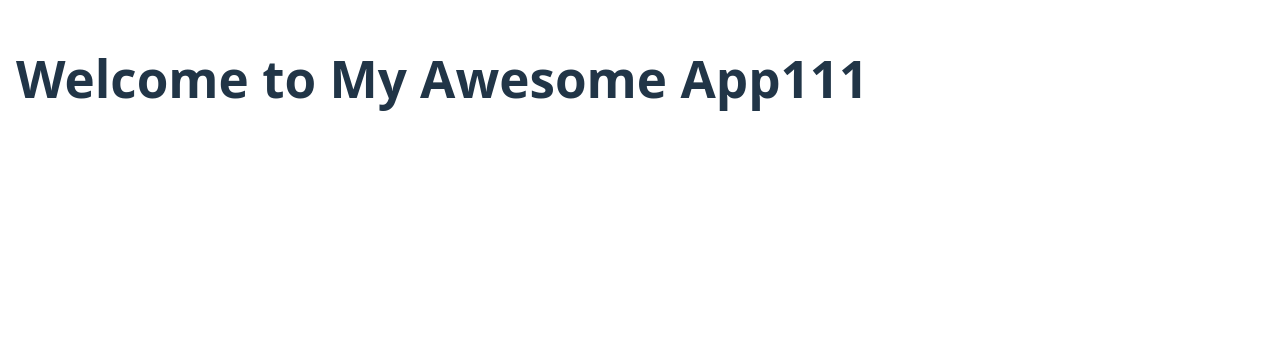
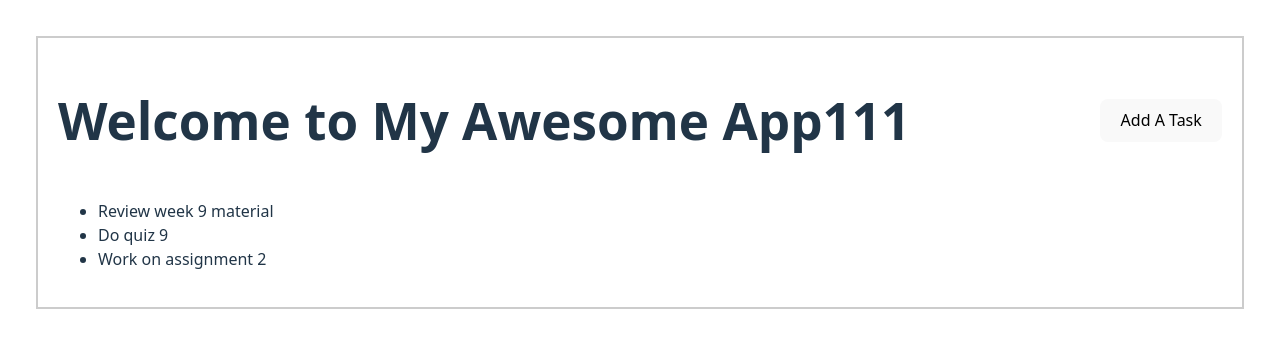
Before and after one commit to ytzytz2024/cs5610, a React (Vite) app in the folder week9/vite-project/: page / in a window 1280 px wide. Shown: the top 348 px of the page. Built offline with nearby package versions, Linux system fonts and the light colour scheme.

Commit message:
Refactor App component to include task list and enhance Header with styling

```diff
--- a/week9/vite-project/src/App.jsx
+++ b/week9/vite-project/src/App.jsx
@@ -1,50 +1,37 @@
-/*
-import { useState } from 'react'
-import reactLogo from './assets/react.svg'
-import viteLogo from '/vite.svg'
-import './App.css'
-
-function App() {
-  const [count, setCount] = useState(0)
-
-  return (
-    <>
-      <div>
-        <a href="https://vite.dev" target="_blank">
-          <img src={viteLogo} className="logo" alt="Vite logo" />
-        </a>
-        <a href="https://react.dev" target="_blank">
-          <img src={reactLogo} className="logo react" alt="React logo" />
-        </a>
-      </div>
-      <h1>Vite + React</h1>
-      <div className="card">
-        <button onClick={() => setCount((count) => count + 1)}>
-          count is {count}
-        </button>
-        <p>
-          Edit <code>src/App.jsx</code> and save to test HMR
-          I did edit it!
-        </p>
-      </div>
-      <p className="read-the-docs">
-        Click on the Vite and React logos to learn more
-      </p>
-    </>
-  )
-}
-
-export default App
-*/
-
 import React from 'react'
 import Header from './components/Header'
 
 export default function App() {
   const appName = 'My Awesome App111'
+  const tasks = [
+    {
+      id: 1,
+      title: "Review week 9 material",
+      date: "June 4th at 1 pm",
+    },
+    {
+      id: 2,
+      title: "Do quiz 9",
+      date: "June 4th at 6 pm",
+    },
+    {
+      id: 3,
+      title: "Work on assignment 2",
+      date: "June 5th at 8 am",
+    },
+  ];
   return (
-    <div>
+    <div className = "appContainer">
       <Header myAppName={appName} version={2}/>
+      <ul>
+
+        {tasks.map((task) => (
+          <li key={task.id}>
+            {task.title}
+          </li>
+        ))}
+      </ul>
+
     </div>
   )
 }
--- a/week9/vite-project/src/components/Header.jsx
+++ b/week9/vite-project/src/components/Header.jsx
@@ -1,14 +1,13 @@
 import React from 'react'
 
 export default function Header({myAppName}) {
-    console.log(myAppName);
-
+  console.log(myAppName);
   return (
     <div>
-      <header>
+      <header className="headerContainer">
         <h1>Welcome to {myAppName}</h1>
-
-        </header>
+        <button>Add A Task</button>
+      </header>
     </div>
   )
 }
--- a/week9/vite-project/src/index.css
+++ b/week9/vite-project/src/index.css
@@ -24,7 +24,6 @@ a:hover {
 
 body {
   margin: 0;
-  display: flex;
   /* place-items: center;*/
   min-width: 320px;
   min-height: 100vh;
@@ -35,6 +34,20 @@ h1 {
   font-size: 3.2em;
   line-height: 1.1;
 }
+.appContainer {
+  max-width: 1280px;
+  margin: 20px; /* Margin */
+  padding: 20px; /* Padding */
+  border: 2px solid #ccc; /* Border around the div */
+}
+
+.headerContainer {
+  display: flex;
+  justify-content: space-between;
+  align-items: center;
+}
+
+
 
 button {
   border-radius: 8px;
```
